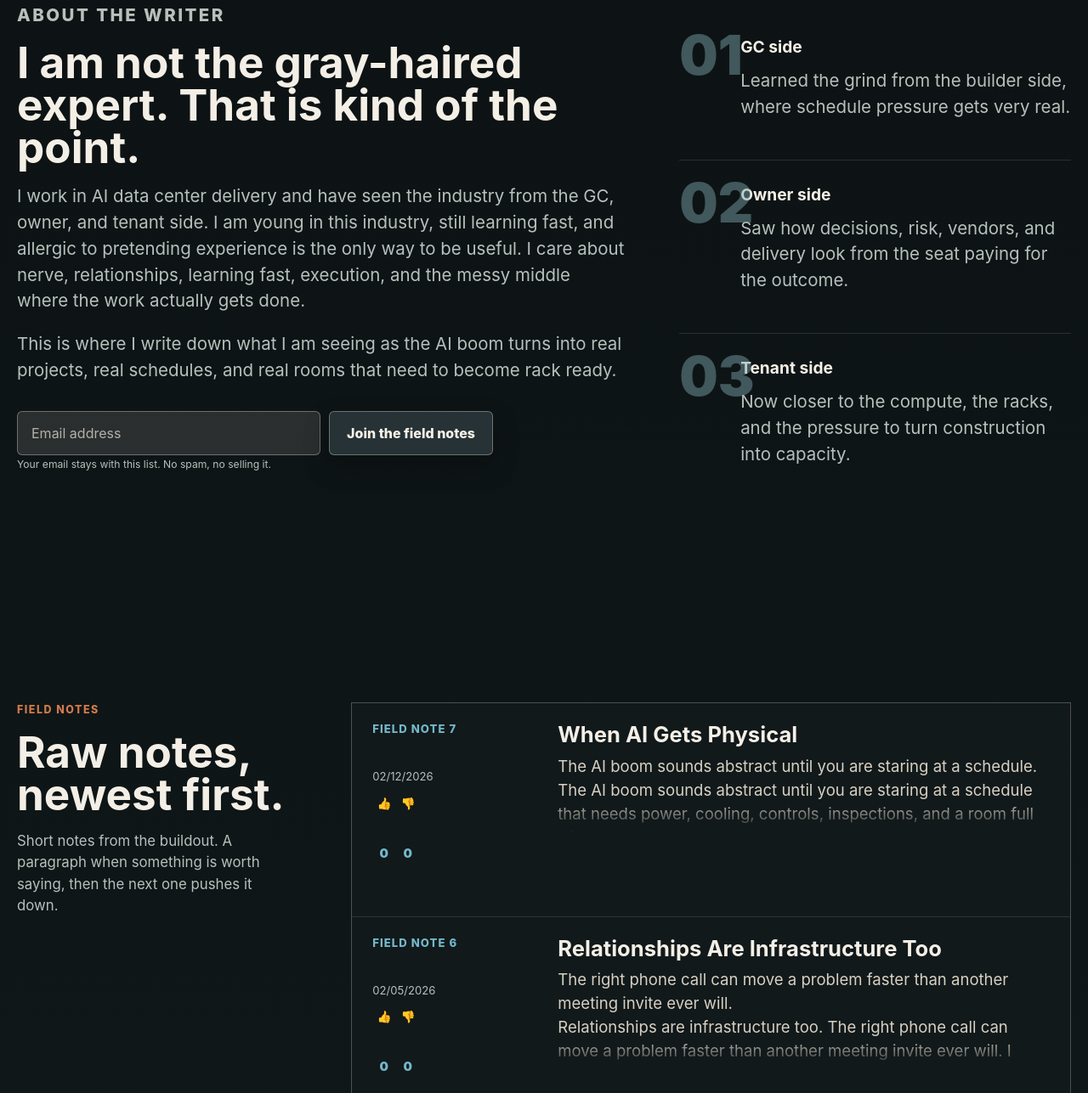
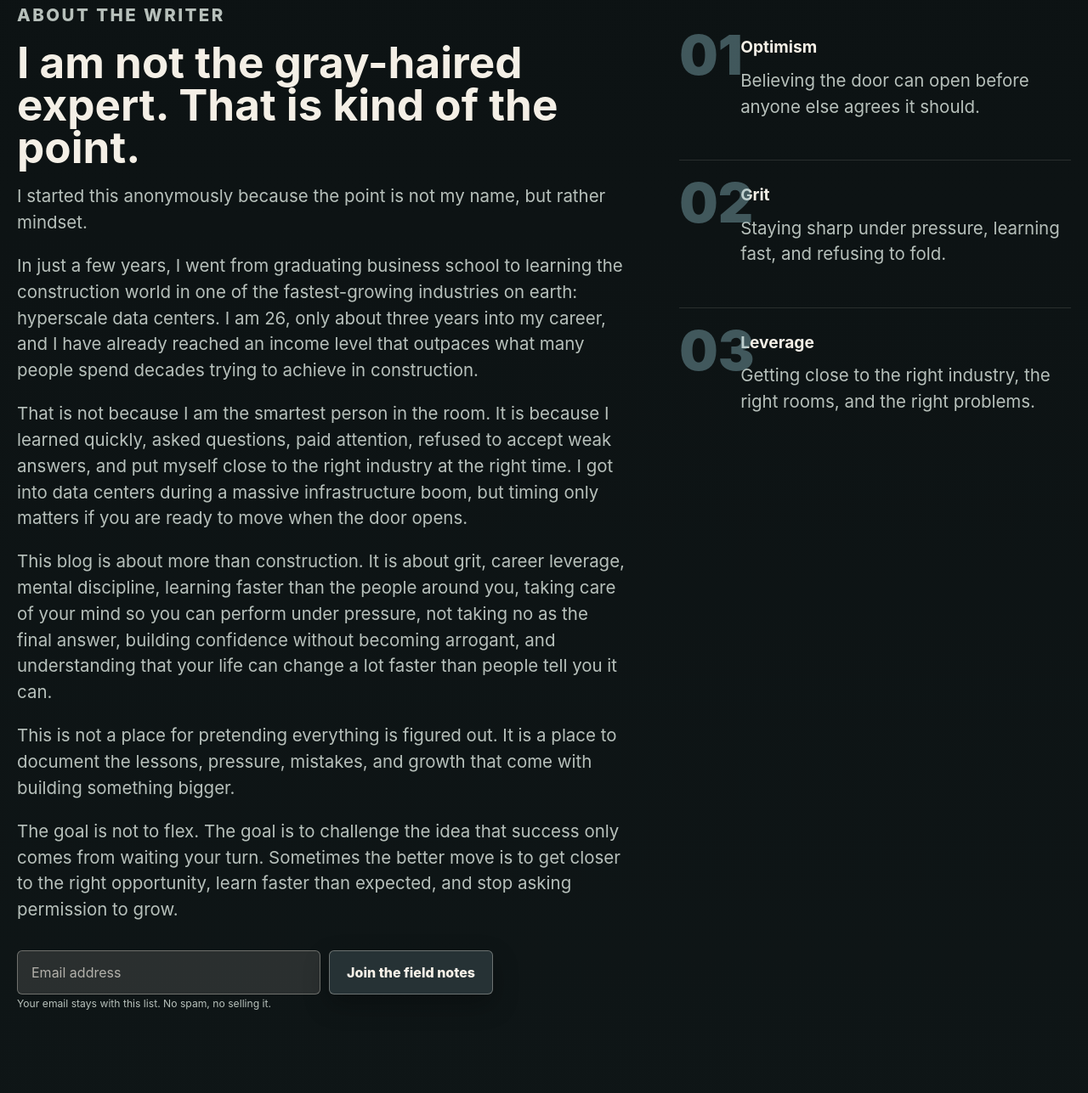
Before and after one commit to JohnChrine/Dirt-to-GPUs, a website: page index.html in a window 1280 px wide. Shown: the part 848-2135 px from the top of the page at 85% size. Drawn offline with Linux system fonts and the light colour scheme; no server answers.

Commit message:
Update homepage voice copy

```diff
--- a/index.html
+++ b/index.html
@@ -18,10 +18,11 @@
         </div>
         <div class="hero__content">
           <h1 id="site-title">From Dirt to GPUs</h1>
-          <p class="eyebrow">Field notes from a guy who likes building data centers</p>
           <p class="lede">
-            A fresh perspective on the people, projects, power, and career
-            paths behind the data centers powering AI.
+            Field notes from a 26-year-old construction professional who broke
+            into the data center boom, out-earned the traditional path, and
+            learned that mindset, timing, and refusing to fold matter more than
+            tenure.
           </p>
           <p class="note">No bullshit. Just raw data center construction experience.</p>
         </div>
@@ -32,16 +33,43 @@
           <p class="kicker">About the writer</p>
           <h2 id="about-title">I am not the gray-haired expert. That is kind of the point.</h2>
           <p>
-            I work in AI data center delivery and have seen the industry from the
-            GC, owner, and tenant side. I am young in this industry, still
-            learning fast, and allergic to pretending experience is the only way
-            to be useful. I care about nerve, relationships, learning fast,
-            execution, and the messy middle where the work actually gets done.
+            I started this anonymously because the point is not my name, but
+            rather mindset.
           </p>
           <p>
-            This is where I write down what I am seeing as the AI boom turns into
-            real projects, real schedules, and real rooms that need to become rack
-            ready.
+            In just a few years, I went from graduating business school to
+            learning the construction world in one of the fastest-growing
+            industries on earth: hyperscale data centers. I am 26, only about
+            three years into my career, and I have already reached an income
+            level that outpaces what many people spend decades trying to achieve
+            in construction.
+          </p>
+          <p>
+            That is not because I am the smartest person in the room. It is
+            because I learned quickly, asked questions, paid attention, refused
+            to accept weak answers, and put myself close to the right industry
+            at the right time. I got into data centers during a massive
+            infrastructure boom, but timing only matters if you are ready to
+            move when the door opens.
+          </p>
+          <p>
+            This blog is about more than construction. It is about grit, career
+            leverage, mental discipline, learning faster than the people around
+            you, taking care of your mind so you can perform under pressure, not
+            taking no as the final answer, building confidence without becoming
+            arrogant, and understanding that your life can change a lot faster
+            than people tell you it can.
+          </p>
+          <p>
+            This is not a place for pretending everything is figured out. It is
+            a place to document the lessons, pressure, mistakes, and growth that
+            come with building something bigger.
+          </p>
+          <p>
+            The goal is not to flex. The goal is to challenge the idea that
+            success only comes from waiting your turn. Sometimes the better move
+            is to get closer to the right opportunity, learn faster than
+            expected, and stop asking permission to grow.
           </p>
           <form id="join" class="signup signup--dark" data-signup-form>
             <label class="sr-only" for="footer-email">Email address</label>
@@ -54,18 +82,18 @@
         <div class="experience-path" aria-label="Experience">
           <div>
             <span>01</span>
-            <h3>GC side</h3>
-            <p>Learned the grind from the builder side, where schedule pressure gets very real.</p>
+            <h3>Optimism</h3>
+            <p>Believing the door can open before anyone else agrees it should.</p>
           </div>
           <div>
             <span>02</span>
-            <h3>Owner side</h3>
-            <p>Saw how decisions, risk, vendors, and delivery look from the seat paying for the outcome.</p>
+            <h3>Grit</h3>
+            <p>Staying sharp under pressure, learning fast, and refusing to fold.</p>
           </div>
           <div>
             <span>03</span>
-            <h3>Tenant side</h3>
-            <p>Now closer to the compute, the racks, and the pressure to turn construction into capacity.</p>
+            <h3>Leverage</h3>
+            <p>Getting close to the right industry, the right rooms, and the right problems.</p>
           </div>
         </div>
       </section>
```
